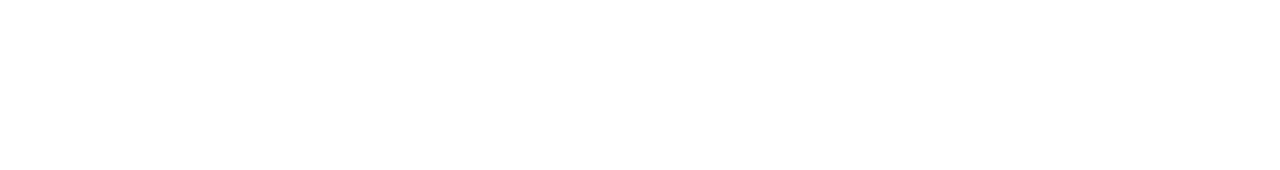
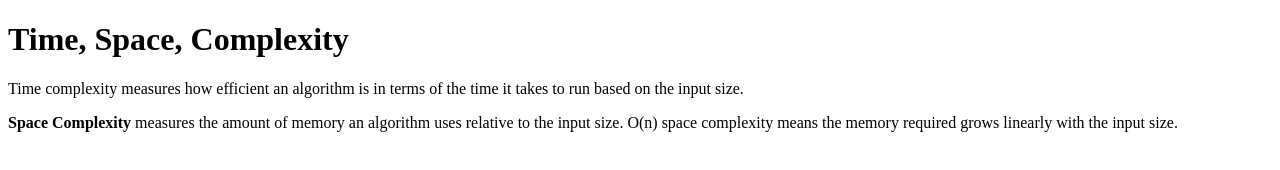
Before and after one commit to acciojob/time-and-space-complexity-Ankit3853, a website: page main.html in a window 1280 px wide. Drawn offline with Linux system fonts and the light colour scheme.

Commit message:
created a submission

```diff
--- a/main.html
+++ b/main.html
@@ -8,6 +8,12 @@
 
 <body>
 	<!-- the entire body must be written by student -->
+	<h1>Time, Space, Complexity</h1>
+	<p>Time complexity measures how efficient an algorithm is in terms of
+		the time it takes to run based on the input size.</p>
+	<p> <b> Space Complexity</b> measures the amount of memory an algorithm uses relative
+		to the input size. O(n) space complexity means the memory required
+		grows linearly with the input size.</p>
     <script type="text/javascript" src="./script.js">
 </script>
 
```
